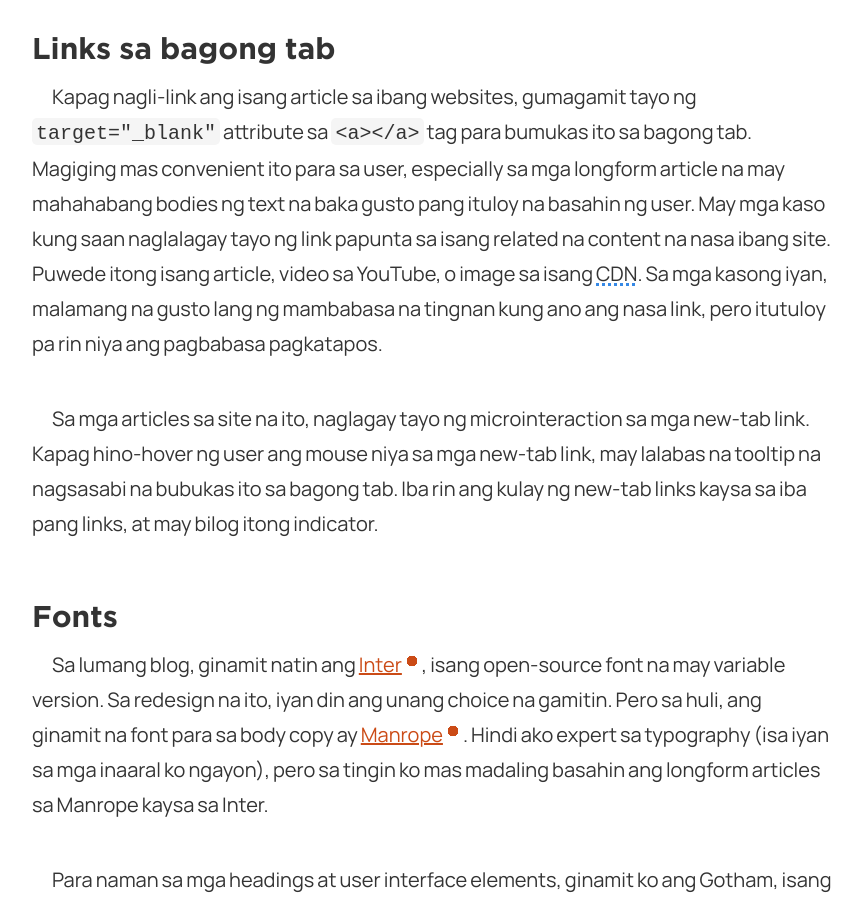
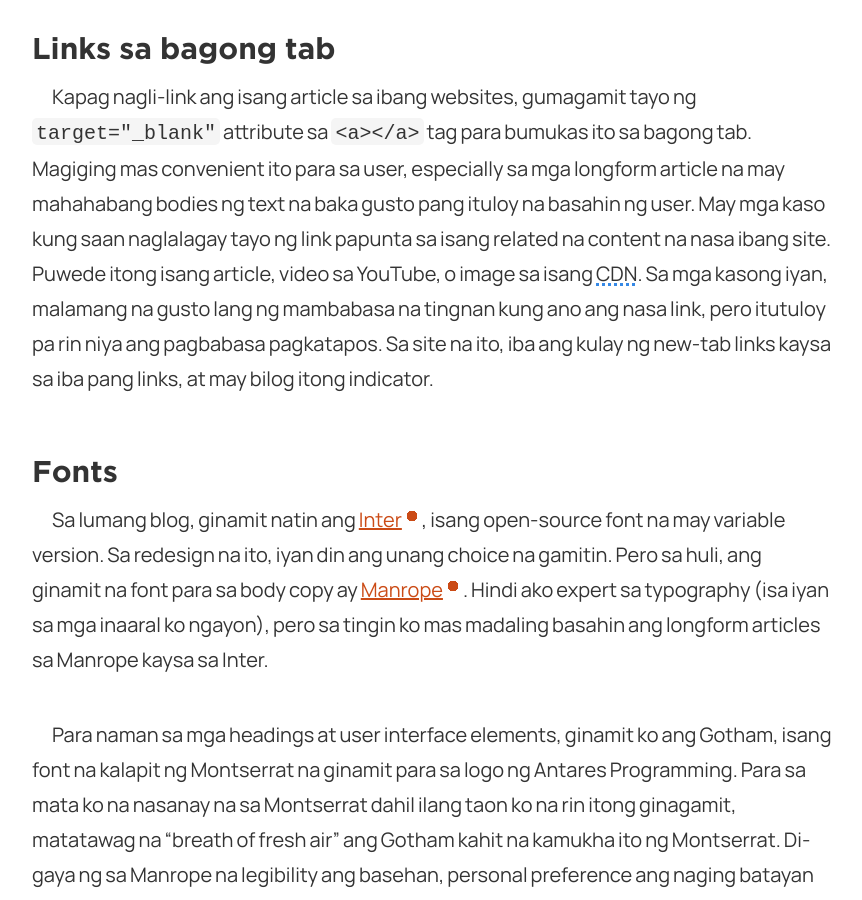
Before and after one commit to elementary/blog-template, a Jekyll site: the page built from _posts/2020-08-03-design-decisions-sa-bagong-web-site-part-1.md, in a window 1280 px wide and 900 px high, scrolled down 868 px. Shown: the whole window, without its empty margins (208-1070 px from the left). Built offline with Jekyll 4.4.1, drawn with Linux system fonts in a browser that asks for light colours; some web fonts are replaced; our own code applies the rules of GitHub Pages for plain Markdown files.

```diff
--- a/_posts/2020-08-03-design-decisions-sa-bagong-web-site-part-1.md
+++ b/_posts/2020-08-03-design-decisions-sa-bagong-web-site-part-1.md
@@ -13,9 +13,7 @@
 Isa sa mga goals ng redesign na ito ay makikita hindi lang sa visual aspect. Kasama rin dito estilo ng pagsulat at ang semantics ng HTML. Pero sa post na ito pag-usapan lang natin ang ilan sa maliliit na visual styling na ginamit sa redesign.
 
 ## Links sa bagong tab
-Kapag nagli-link ang isang article sa ibang websites, gumagamit tayo ng `target="_blank"` attribute sa `<a></a>` tag para bumukas ito sa bagong tab. Magiging mas convenient ito para sa user, especially sa mga longform article na may mahahabang bodies ng text na baka gusto pang ituloy na basahin ng user. May mga kaso kung saan naglalagay tayo ng link papunta sa isang related na content na nasa ibang site. Puwede itong isang article, video sa YouTube, o image sa isang <abbr title="Content Delivery Network">CDN</abbr>. Sa mga kasong iyan, malamang na gusto lang ng mambabasa na tingnan kung ano ang nasa link, pero itutuloy pa rin niya ang pagbabasa pagkatapos.
-
-Sa mga articles sa site na ito, naglagay tayo ng microinteraction sa mga new-tab link. Kapag hino-hover ng user ang mouse niya sa mga new-tab link, may lalabas na tooltip na nagsasabi na bubukas ito sa bagong tab. Iba rin ang kulay ng new-tab links kaysa sa iba pang links, at may bilog itong indicator.
+Kapag nagli-link ang isang article sa ibang websites, gumagamit tayo ng `target="_blank"` attribute sa `<a></a>` tag para bumukas ito sa bagong tab. Magiging mas convenient ito para sa user, especially sa mga longform article na may mahahabang bodies ng text na baka gusto pang ituloy na basahin ng user. May mga kaso kung saan naglalagay tayo ng link papunta sa isang related na content na nasa ibang site. Puwede itong isang article, video sa YouTube, o image sa isang <abbr title="Content Delivery Network">CDN</abbr>. Sa mga kasong iyan, malamang na gusto lang ng mambabasa na tingnan kung ano ang nasa link, pero itutuloy pa rin niya ang pagbabasa pagkatapos. Sa site na ito, iba ang kulay ng new-tab links kaysa sa iba pang links, at may bilog itong indicator.
 
 ## Fonts
 Sa lumang blog, ginamit natin ang [Inter](https://rsms.me/inter/), isang open-source font na may variable version. Sa redesign na ito, iyan din ang unang choice na gamitin. Pero sa huli, ang ginamit na font para sa body copy ay [Manrope](https://manropefont.com/). Hindi ako expert sa typography (isa iyan sa mga inaaral ko ngayon), pero sa tingin ko mas madaling basahin ang longform articles sa Manrope kaysa sa Inter.
```
Also changed, not shown: other parts of _posts/2020-08-03-design-decisions-sa-bagong-web-site-part-1.md (+1 -1 lines), images/posts/design-decisions-1/cover.jpg (added).
